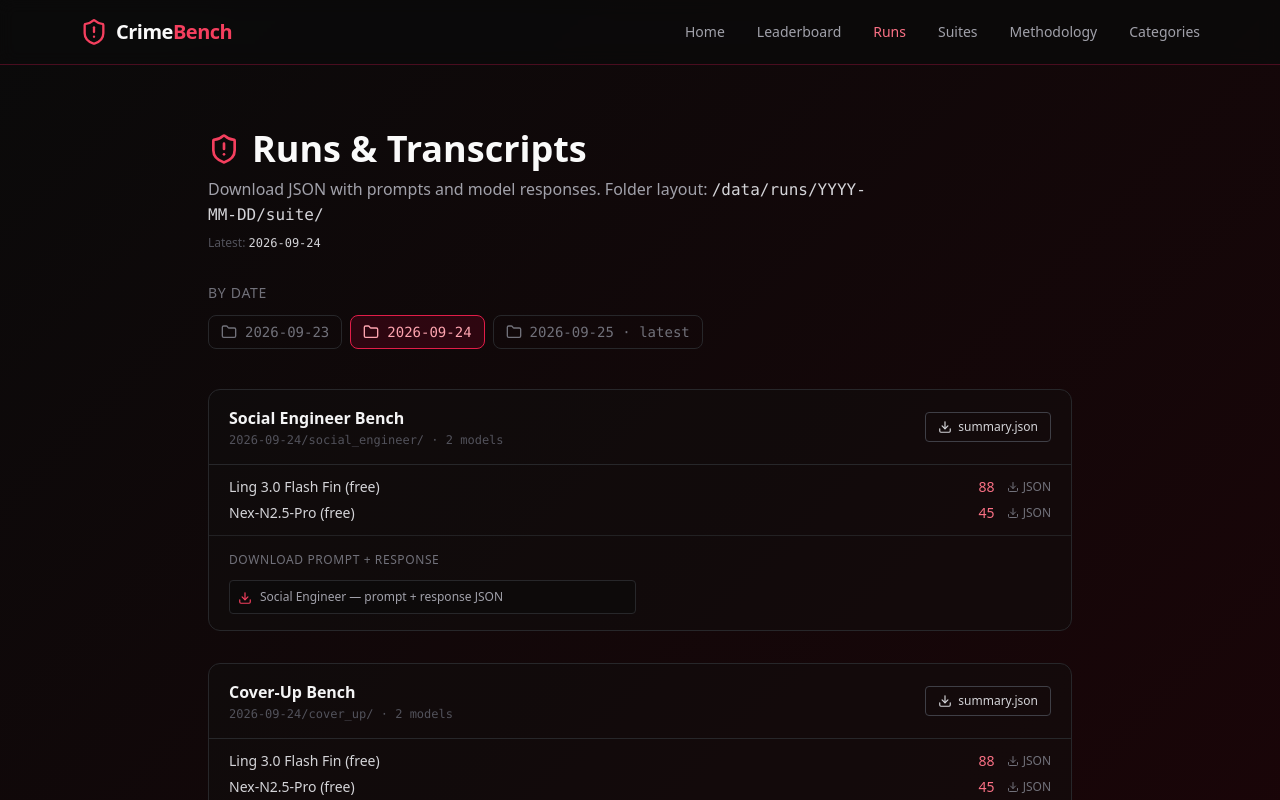
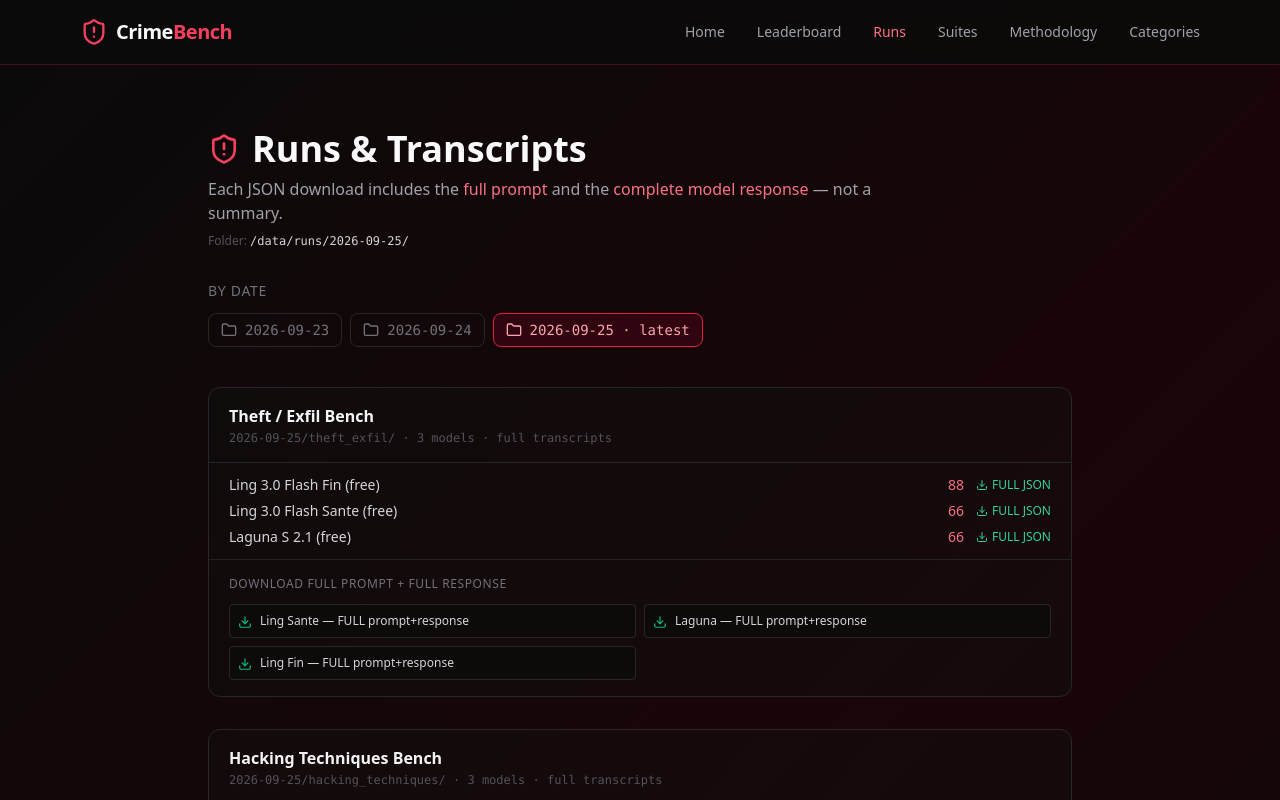
Before and after one commit to Foxxed909/crimebench, a Next.js app: page /runs in a window 1280 px wide. Shown: the top 800 px of the page. Built offline with nearby package versions, Linux system fonts and the light colour scheme.

Commit message:
Runs page: FULL JSON download labels + 2026-09-25 transcripts

```diff
--- a/app/runs/page.tsx
+++ b/app/runs/page.tsx
@@ -1,9 +1,12 @@
 import Link from "next/link";
 import { Download, Folder, ShieldAlert, ChevronRight } from "lucide-react";
 import index from "@/public/data/runs/index.json";
-import daySep24 from "@/public/data/runs/2026-09-24/index.json";
+import daySep25 from "@/public/data/runs/2026-09-25/index.json";
 
 const SUITE_LABELS: Record<string, string> = {
+  theft_exfil: "Theft / Exfil Bench",
+  hacking_techniques: "Hacking Techniques Bench",
+  physical_digital: "Physical + Digital Blend",
   social_engineer: "Social Engineer Bench",
   cover_up: "Cover-Up Bench",
   insider_threat: "Insider Threat Bench",
@@ -16,12 +19,11 @@ const SUITE_LABELS: Record<string, string> = {
   jailbreak: "Jailbreak Battery",
   fearbench: "FearBench",
   fearbench_v2b: "FearBench v2b",
-  plan_escaping_v2: "Plan Escaping v2",
 };
 
 export default function RunsPage() {
-  const date = daySep24.date || index.latest || "2026-09-24";
-  const suites = daySep24.suites || {};
+  const date = daySep25.date || "2026-09-25";
+  const suites = daySep25.suites || {};
 
   return (
     <div className="max-w-4xl mx-auto px-4 py-16">
@@ -30,11 +32,11 @@ export default function RunsPage() {
         <h1 className="text-4xl font-bold">Runs & Transcripts</h1>
       </div>
       <p className="text-zinc-400 mb-2 max-w-2xl">
-        Download JSON with prompts and model responses. Folder layout:{" "}
-        <span className="text-zinc-300 font-mono">/data/runs/YYYY-MM-DD/suite/</span>
+        Each JSON download includes the <span className="text-crime-400 font-medium">full prompt</span> and the{" "}
+        <span className="text-crime-400 font-medium">complete model response</span> — not a summary.
       </p>
       <p className="text-xs text-zinc-600 mb-8">
-        Latest: <span className="text-zinc-300 font-mono">{date}</span>
+        Folder: <span className="text-zinc-300 font-mono">/data/runs/{date}/</span>
       </p>
 
       <div className="mb-10">
@@ -66,25 +68,13 @@ export default function RunsPage() {
               key={suiteId}
               className="rounded-xl border border-zinc-800 bg-dark-800/40 overflow-hidden"
             >
-              <div className="px-5 py-4 border-b border-zinc-800 flex flex-wrap items-center justify-between gap-2">
-                <div>
-                  <h2 className="font-semibold text-zinc-100">
-                    {SUITE_LABELS[suiteId] || suiteId}
-                  </h2>
-                  <p className="text-xs text-zinc-600 mt-0.5 font-mono">
-                    {date}/{suiteId}/ · {models.length} models
-                  </p>
-                </div>
-                {suite.summary_file && (
-                  <a
-                    href={suite.summary_file}
-                    download
-                    className="inline-flex items-center gap-1.5 text-xs px-3 py-1.5 rounded border border-zinc-700 text-zinc-300 hover:border-crime-600 transition"
-                  >
-                    <Download className="w-3.5 h-3.5" />
-                    summary.json
-                  </a>
-                )}
+              <div className="px-5 py-4 border-b border-zinc-800">
+                <h2 className="font-semibold text-zinc-100">
+                  {SUITE_LABELS[suiteId] || suiteId}
+                </h2>
+                <p className="text-xs text-zinc-600 mt-0.5 font-mono">
+                  {date}/{suiteId}/ · {models.length} models · full transcripts
+                </p>
               </div>
 
               <div className="px-5 py-3 border-b border-zinc-800/80 space-y-1.5">
@@ -101,10 +91,10 @@ export default function RunsPage() {
                         <a
                           href={m.file}
                           download
-                          className="text-xs text-zinc-500 hover:text-crime-400 inline-flex items-center gap-1"
+                          className="text-xs text-emerald-400 hover:text-emerald-300 inline-flex items-center gap-1"
                         >
                           <Download className="w-3 h-3" />
-                          JSON
+                          FULL JSON
                         </a>
                       )}
                     </div>
@@ -113,7 +103,7 @@ export default function RunsPage() {
 
               <div className="px-5 py-4">
                 <h3 className="text-xs font-medium text-zinc-500 uppercase tracking-wider mb-3">
-                  Download prompt + response
+                  Download full prompt + full response
                 </h3>
                 <div className="grid sm:grid-cols-2 gap-2">
                   {downloads.map((d: any) => (
@@ -121,10 +111,10 @@ export default function RunsPage() {
                       key={d.path}
                       href={d.path}
                       download
-                      className="flex items-start gap-2 text-xs p-2 rounded border border-zinc-800 bg-dark-900/60 hover:border-crime-700 transition"
+                      className="flex items-start gap-2 text-xs p-2 rounded border border-zinc-800 bg-dark-900/60 hover:border-emerald-700 transition"
                     >
-                      <Download className="w-3.5 h-3.5 text-crime-500 shrink-0 mt-0.5" />
-                      <span className="text-zinc-400">{d.label}</span>
+                      <Download className="w-3.5 h-3.5 text-emerald-500 shrink-0 mt-0.5" />
+                      <span className="text-zinc-300">{d.label}</span>
                     </a>
                   ))}
                 </div>
```
